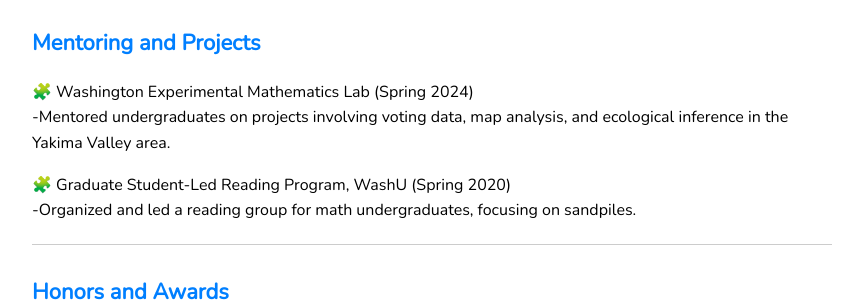
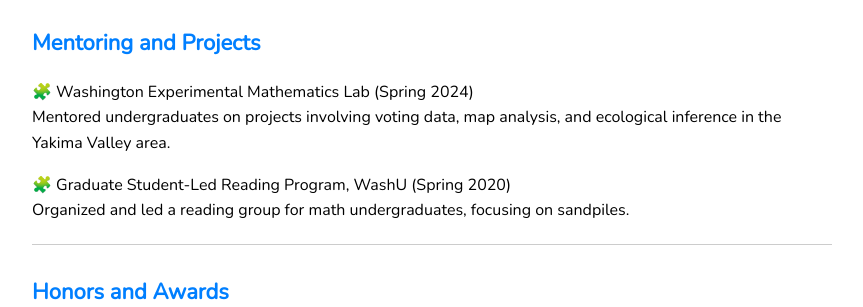
Before and after one commit to hyojeong-son/hyojeong-son.github.io, a Jekyll site: the page built from index.md, in a window 1280 px wide. Shown: the part 1077-1384 px from the top of the page, without its empty margins (208-1071 px from the left). Built offline with Jekyll 4.4.1, drawn with Linux system fonts in a browser that asks for light colours.

```diff
--- a/index.md
+++ b/index.md
@@ -56,10 +56,10 @@ Math 395 (Probability II): Spring 2024, Winter 2025
 <a id="mentorship"></a>
 
 🧩 Washington Experimental Mathematics Lab (Spring 2024)
--Mentored undergraduates on projects involving voting data, map analysis, and ecological inference in the Yakima Valley area.
+Mentored undergraduates on projects involving voting data, map analysis, and ecological inference in the Yakima Valley area.
 
 🧩 Graduate Student-Led Reading Program, WashU (Spring 2020)
--Organized and led a reading group for math undergraduates, focusing on sandpiles.
+Organized and led a reading group for math undergraduates, focusing on sandpiles.
 
 ---
 
```
